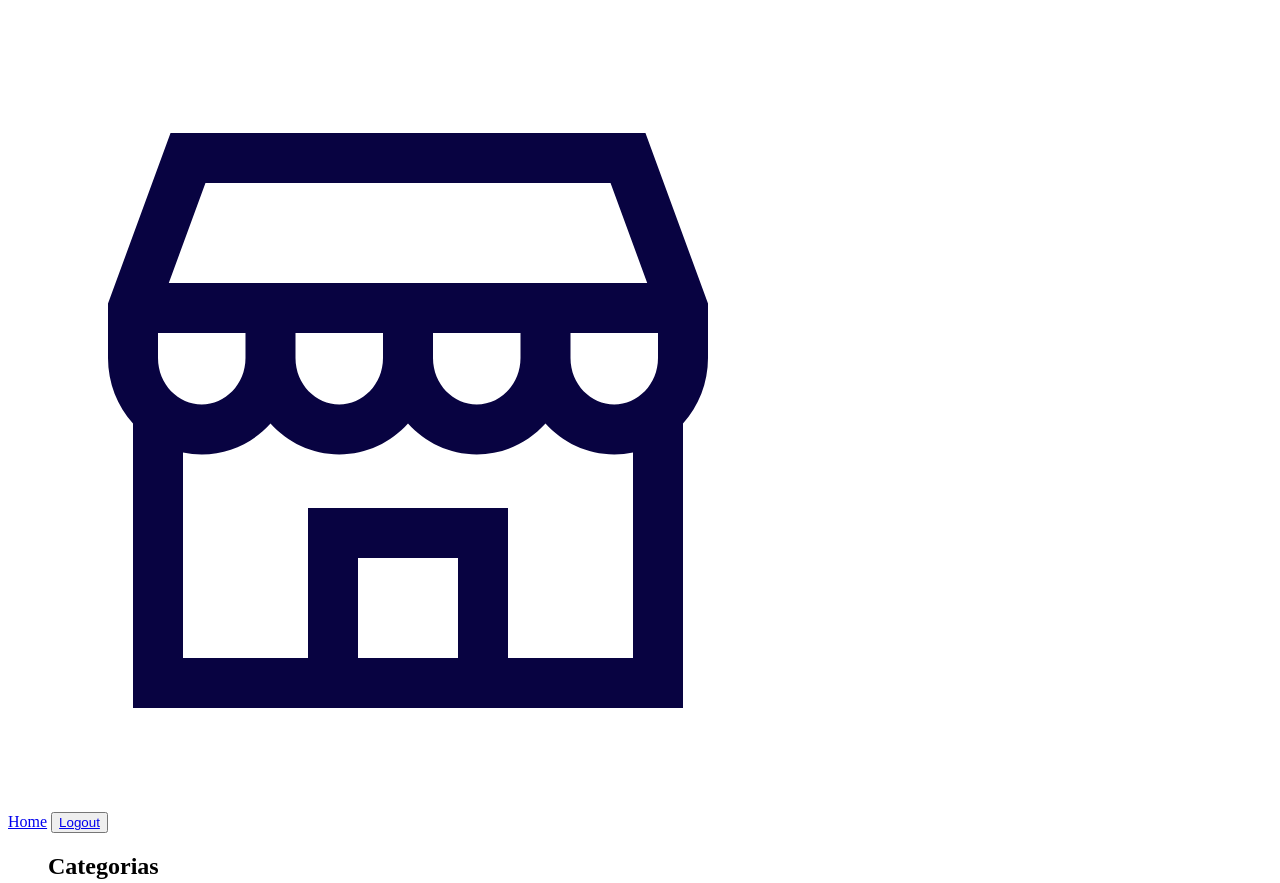
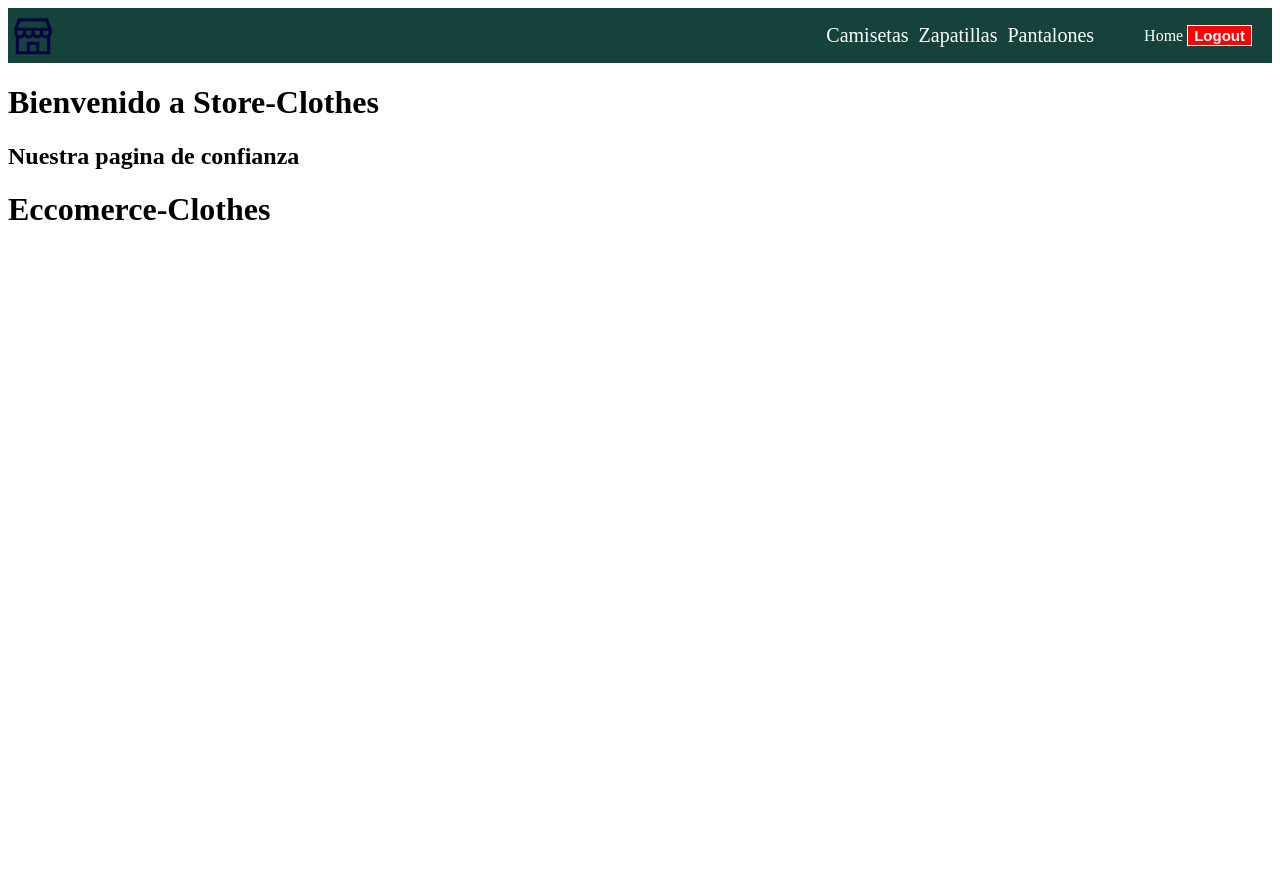
Before and after one commit to brian-h2/Eccomerce-IES, a website: page index.html in a window 1280 px wide. Shown: the top 883 px of the page. After the commit the page ends 800 px from the top, so only its background shows below. Drawn offline with Linux system fonts and the light colour scheme.

Commit message:
Agregado de estilos al navbar

```diff
--- a/index.html
+++ b/index.html
@@ -10,20 +10,18 @@
     <nav class="navBar">
         <img src="./assets/NavBar/icon-store.svg">
         <div class="navBar-elements">
-            <div class="nav-logout-home">
-                <a href="index.html">Home</a>
-                <button><a href="./pages/login.html">Logout</a></button>
-            </div>
             <div class="navBar-pages">
                 <ul>
-                    <h2>Categorias</h2>
-
                     <li><a href="./pages/Category/camisetas.html">Camisetas</a></li>
 
                     <li><a href="./pages/Category/zapatillas.html">Zapatillas</a></li>
 
                     <li><a href="./pages//Category/pantalones.html">Pantalones</a></li>
                 </ul>
+            </div>
+            <div class="nav-logout-home">
+                <a href="index.html">Home</a>
+                <button><a href="./pages/login.html">Logout</a></button>
             </div>
         </div>
     </nav>
--- a/styles.css
+++ b/styles.css
@@ -153,3 +153,69 @@ input[type="date"]{
     display: flex;
     width: 100%;
 }
+
+/*NavBar*/
+
+.navBar{
+    width: 100%;
+    height: 5%;
+    background-color: #16423C;
+    display: flex;
+    flex-direction: row;
+    justify-content: space-between;
+}
+
+.navBar img{
+    width: 50px;
+}
+
+.navBar .navBar-elements{
+    display: flex;
+    flex-direction: row;
+    align-items: center;
+    gap: 50px;
+    padding-right: 20px;
+}
+
+.navBar .nav-logout-home a{
+    text-decoration: none;
+    color:  white;
+}
+
+.navBar .nav-logout-home button{
+    background-color: red;
+    outline: none;
+    border: 1px solid white;
+    transition: all 0.5s ease-in-out;
+}
+
+.navBar .nav-logout-home button:hover{
+    box-shadow: 0px 2px rgba(255, 255, 255, 0.206);
+    background-color: var(--color-1);
+    cursor: pointer;
+}
+
+.navBar .nav-logout-home button a{
+    text-decoration: none;
+    color:  rgb(255, 255, 255);
+    font-size: 15px;
+    font-weight: 600;
+
+}
+
+.navBar .navBar-elements .navBar-pages ul{
+    text-decoration: none;
+    list-style-type: none;
+    color: white;
+    display: flex;
+    gap: 10px;
+    align-items: center;
+    flex-direction: row;
+}
+
+.navBar .navBar-elements .navBar-pages ul li a{
+    text-decoration: none;
+    color: white;
+    font-weight: 400;
+    font-size: 20px;
+}
```
